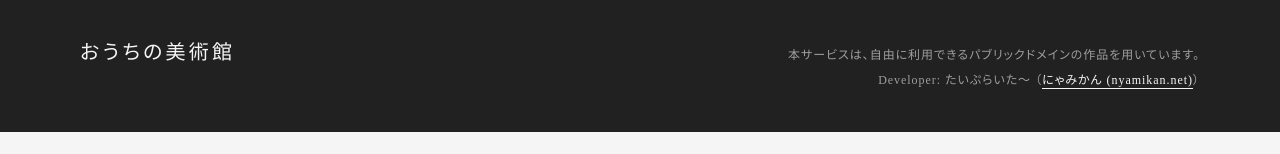
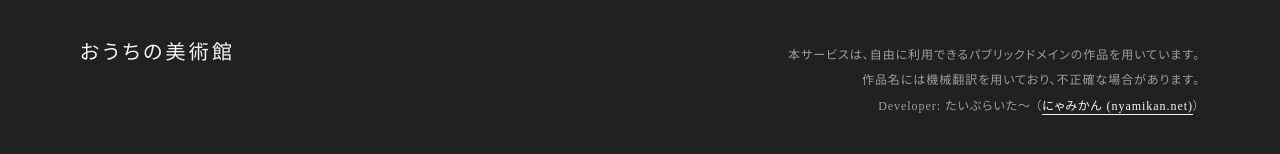
Before and after one commit to typewriter/home-museum, a React (Vite) app in the folder viewer_v2/web/: page / in a window 1280 px wide. Shown: the part 869-1023 px from the top of the page. Before the commit the page ends 1001 px from the top, so only its background shows below. Built offline with nearby package versions, Linux system fonts and the light colour scheme; no server answers.

Commit message:
viewer_v2: フッターに作品名の機械翻訳についての注記を足す
Co-Authored-By: Claude Opus 5.5 <noreply@anthropic.com>

```diff
--- a/viewer_v2/web/src/public/Header.tsx
+++ b/viewer_v2/web/src/public/Header.tsx
@@ -22,6 +22,7 @@ export function Footer() {
         </Link>
         <div className="footer-notes">
           <p>本サービスは、自由に利用できるパブリックドメインの作品を用いています。</p>
+          <p>作品名には機械翻訳を用いており、不正確な場合があります。</p>
           <p>
             Developer: たいぷらいた～ （
             <a href="https://www.nyamikan.net/" target="_blank" rel="noopener noreferrer" className="text-link">
```
